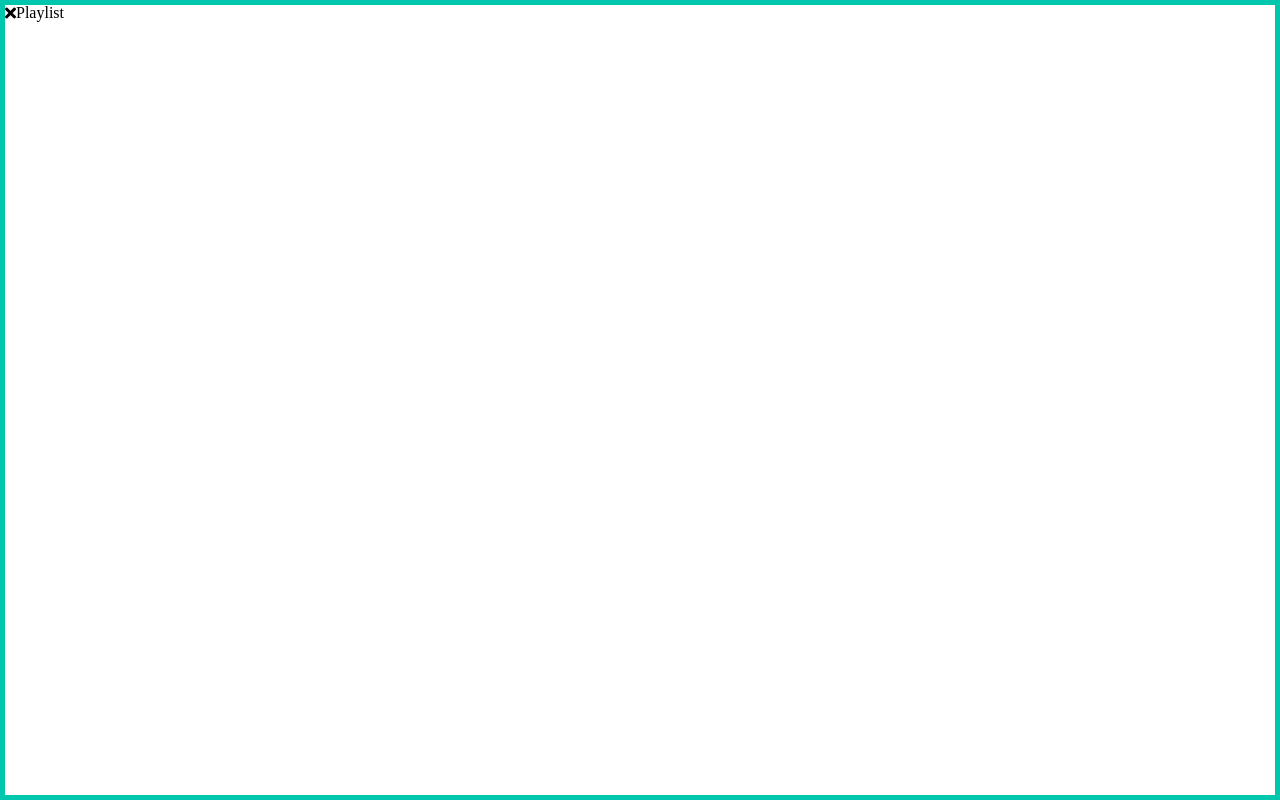
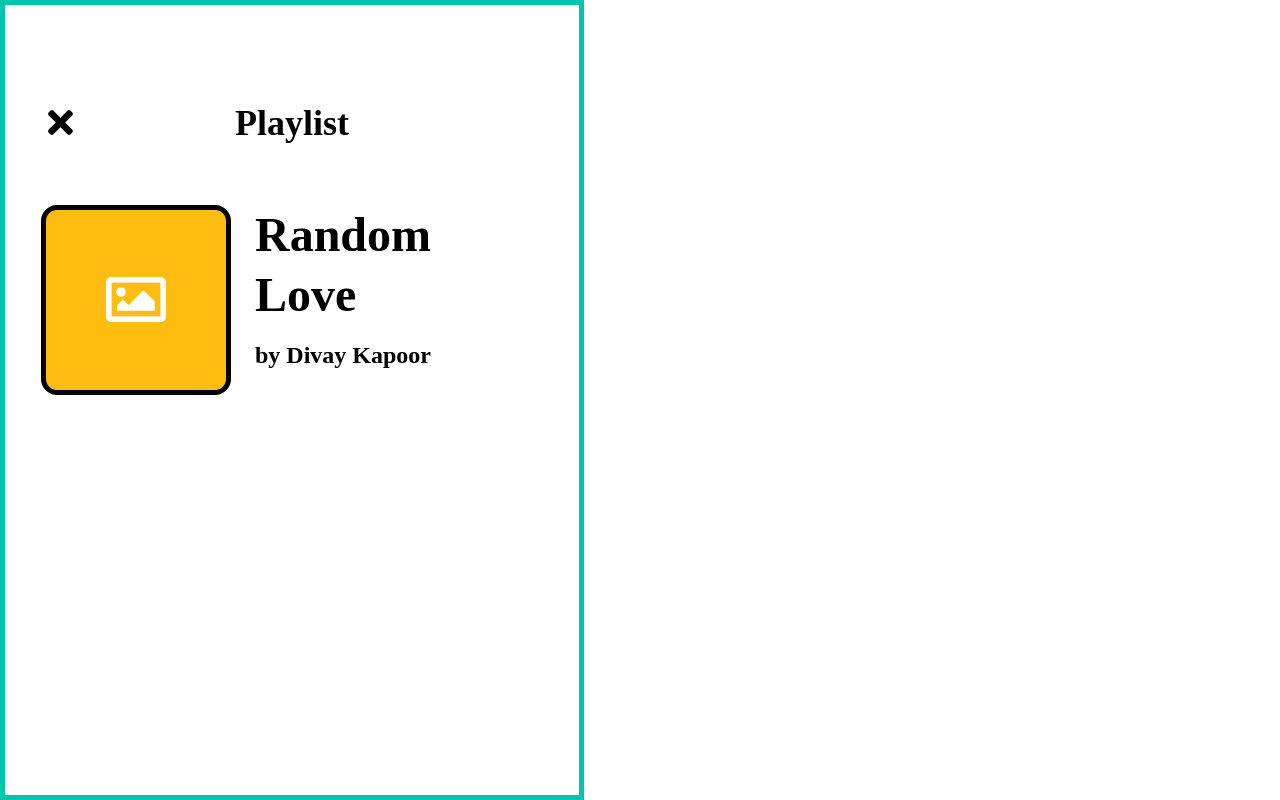
Before and after one commit to funkyblues/Kokoa-Clone-Challenge, a plain HTML site: page index.html in a window 1280 px wide. Drawn offline with nearby package versions, Linux system fonts and the light colour scheme.

Commit message:
10th assignment - ing(3)

```diff
--- a/index.html
+++ b/index.html
@@ -12,9 +12,14 @@
       rel="stylesheet"
       href="https://cdn.jsdelivr.net/gh/FortAwesome/Font-Awesome@5.14.0/css/all.min.css"
     />
+    <link
+      rel="stylesheet"
+      href="https://cdn.jsdelivr.net/npm/reset-css@5.0.1/reset.css"
+    />
     <link rel="stylesheet" href="style.css" />
   </head>
   <body>
+    <div class="music-app">
       <header>
         <div class="playlist-close">
           <i class="fas fa-times"></i>
@@ -23,10 +28,15 @@
       </header>
       <div class="now-playing">
         <div class="now-playing__area">
-        <div class="now-playing__image"></div>
+          <div class="now-playing__image">
+            <i class="far fa-image"></i>
+          </div>
           <div class="now-playing__description">
-          <span class="now-playing__title"></span>
-          <span class="now-playing__singer"></span>
+            <span class="now-playing__music-title"
+              >Random <br />
+              Love</span
+            >
+            <span class="now-playing__singer">by Divay Kapoor</span>
           </div>
         </div>
         <div class="now-playing__btns">
@@ -53,5 +63,6 @@
           <div class="musics-fourth__description"></div>
         </div>
       </div>
+    </div>
   </body>
 </html>
--- a/style.css
+++ b/style.css
@@ -6,10 +6,94 @@ body {
   width: 100%;
   height: 100vh;
   background-color: #fff;
+}
+
+.music-app {
+  width: 584px;
+  height: 100%;
   background-clip: content-box;
   border: 5px solid #00c6ad;
+  position: relative;
 }
 
 header {
-  display: flex;
+  position: absolute;
+  width: 100%;
+  height: 100%;
 }
+
+.playlist-close {
+  position: absolute;
+  top: 100px;
+  left: 43px;
+}
+
+.playlist-close i {
+  font-size: 36px;
+}
+
+.playlist-title {
+  position: absolute;
+  top: 100px;
+  font-size: 36px;
+  font-weight: 700;
+  left: 50%;
+  transform: translate(-50%);
+}
+
+.now-playing {
+  position: absolute;
+  width: 100%;
+  height: 100%;
+}
+
+.now-playing__area {
+  position: absolute;
+  width: 100%;
+  height: 100%;
+}
+
+.now-playing__image {
+  position: absolute;
+  top: 200px;
+  left: 36px;
+  width: 190px;
+  height: 190px;
+  background-color: #ffbd11;
+  border: 5px solid #000;
+  border-radius: 16px;
+}
+
+.now-playing__image i {
+  position: absolute;
+  font-size: 60px;
+  color: #fff;
+  top: 50%;
+  left: 50%;
+  transform: translate(-50%, -50%);
+}
+
+.now-playing__description {
+  position: absolute;
+  top: 200px;
+  left: 250px;
+}
+
+.now-playing__music-title {
+  display: block;
+  line-height: 60px;
+  font-weight: 700;
+  font-size: 48px;
+}
+
+.now-playing__singer {
+  display: block;
+  line-height: 60px;
+  font-weight: 700;
+  font-size: 24px;
+}
+
+.now-playing__btns {
+  position: absolute;
+  left: 36px;
+}
```
Lines whose indentation alone changed are shown as unchanged.
